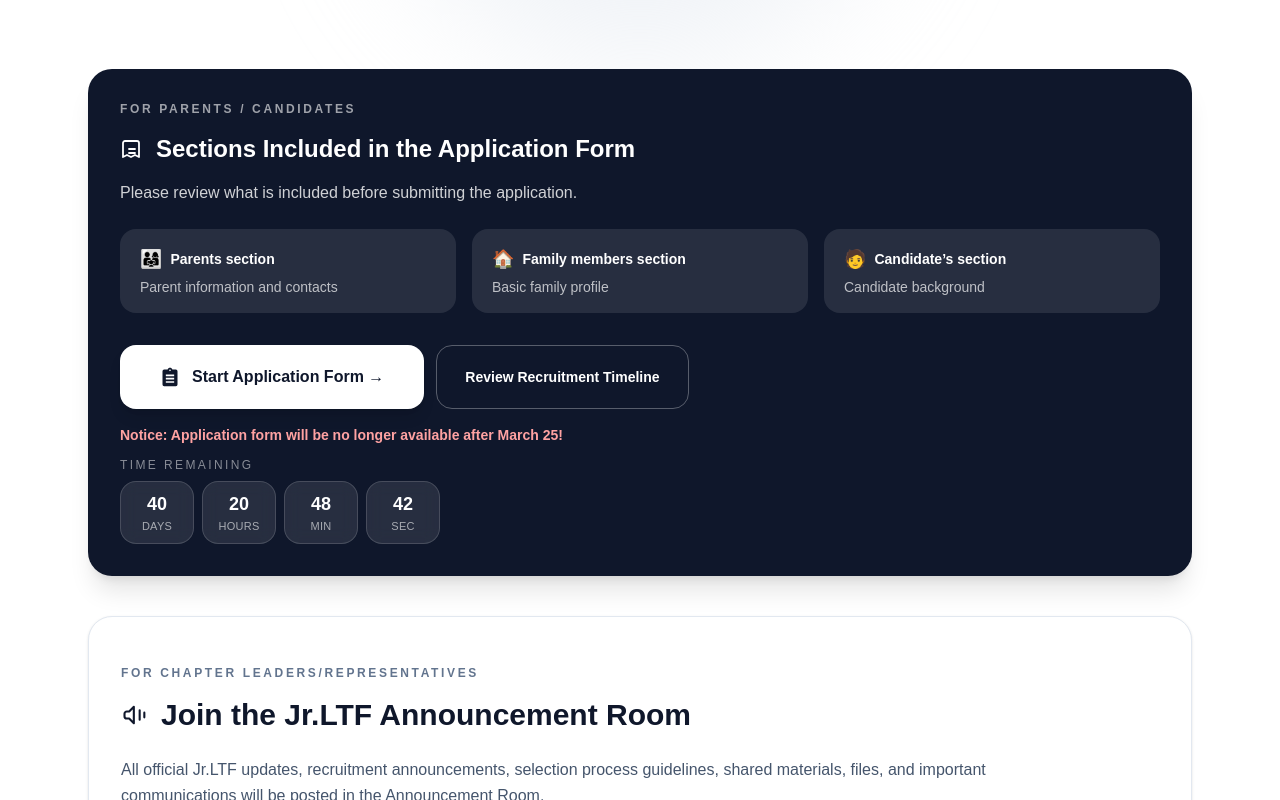
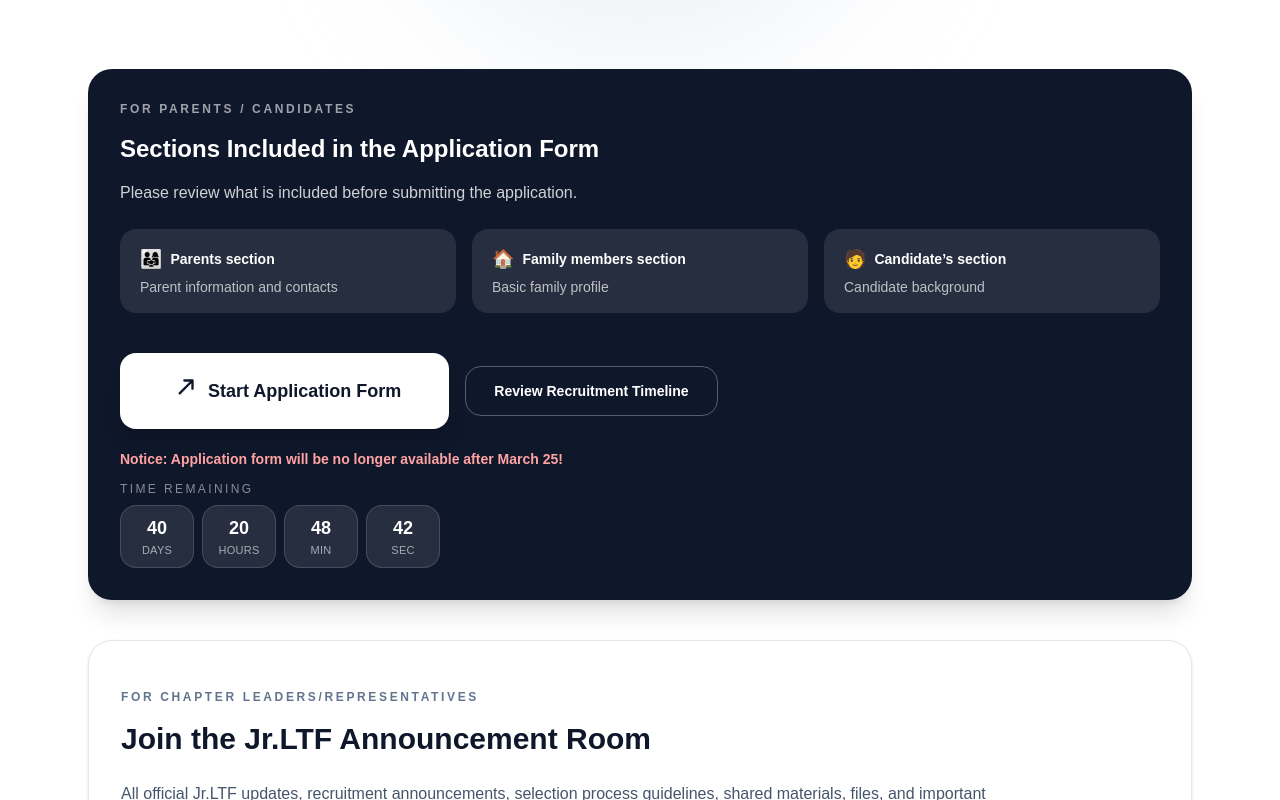
Before and after one commit to nyamkadorj/jrltf-site, a Next.js app: page /apply in a window 1280 px wide. Shown: the part 360-1160 px from the top of the page. Built offline with nearby package versions, Linux system fonts and the light colour scheme.

Commit message:
“Update”

```diff
--- a/src/app/apply/page.tsx
+++ b/src/app/apply/page.tsx
@@ -20,12 +20,9 @@ function CountdownToMarch25() {
     const getTargetDate = () => {
       const now = new Date();
       const year = now.getFullYear();
-      const target = new Date(year, 2, 25, 23, 59, 59); // March 25, 23:59:59
+      const target = new Date(year, 2, 25, 23, 59, 59);
 
-      if (now > target) {
-        return new Date(year + 1, 2, 25, 23, 59, 59);
-      }
-
+      if (now > target) return new Date(year + 1, 2, 25, 23, 59, 59);
       return target;
     };
 
@@ -50,13 +47,7 @@ function CountdownToMarch25() {
       const minutes = Math.floor((distance / (1000 * 60)) % 60);
       const seconds = Math.floor((distance / 1000) % 60);
 
-      setTimeLeft({
-        days,
-        hours,
-        minutes,
-        seconds,
-        expired: false,
-      });
+      setTimeLeft({ days, hours, minutes, seconds, expired: false });
     };
 
     updateCountdown();
@@ -85,6 +76,7 @@ function CountdownToMarch25() {
       <p className="mb-2 text-xs font-medium uppercase tracking-[0.2em] text-white/50">
         Time Remaining
       </p>
+
       <div className="flex flex-wrap gap-2">
         {items.map((item) => (
           <div
@@ -152,22 +144,6 @@ export default function ApplyPage() {
           </p>
 
           <div className="mt-4 flex items-center gap-3">
-            {/* Section Icon */}
-            <svg
-              xmlns="http://www.w3.org/2000/svg"
-              className="h-6 w-6 text-white"
-              fill="none"
-              viewBox="0 0 24 24"
-              stroke="currentColor"
-              strokeWidth={1.8}
-            >
-              <path
-                strokeLinecap="round"
-                strokeLinejoin="round"
-                d="M9 12h6m-6 4h6M7 4h10a2 2 0 012 2v14l-4-2-4 2-4-2-4 2V6a2 2 0 012-2z"
-              />
-            </svg>
-
             <h2 className="text-2xl font-bold">
               Sections Included in the Application Form
             </h2>
@@ -209,45 +185,50 @@ export default function ApplyPage() {
             </div>
           </div>
 
-          {/* Buttons */}
-          <div className="mt-8 flex flex-wrap gap-3">
+          {/* BUTTONS */}
+          <div className="mt-10 flex flex-wrap gap-4 items-center">
             <motion.a
               href={APPLY_URL}
               target="_blank"
               rel="noopener noreferrer"
-              whileHover={{ y: -2, scale: 1.03 }}
+              whileHover={{ y: -3, scale: 1.04 }}
               whileTap={{ scale: 0.97 }}
               transition={{ duration: 0.25, ease: EASE }}
-              className="inline-flex items-center justify-center gap-3 rounded-2xl bg-white px-10 py-5 text-base font-semibold text-slate-900 shadow-lg hover:bg-slate-100"
+              className="inline-flex items-center justify-center gap-3 rounded-2xl bg-white px-12 py-6 text-lg font-bold text-slate-900 shadow-xl hover:bg-slate-100"
             >
-              {/* Google Form Icon */}
+              {/* clickable / launch icon */}
               <svg
                 xmlns="http://www.w3.org/2000/svg"
-                className="h-5 w-5"
+                className="h-7 w-7"
+                fill="none"
                 viewBox="0 0 24 24"
-                fill="currentColor"
+                stroke="currentColor"
+                strokeWidth={2}
               >
-                <path d="M19 3H14.82C14.4 1.84 13.3 1 12 1s-2.4.84-2.82 2H5a2 2 0 00-2 2v16a2 2 0 002 2h14a2 2 0 002-2V5a2 2 0 00-2-2zm-7 0a1 1 0 110 2 1 1 0 010-2zm5 16H7v-2h10v2zm0-4H7v-2h10v2zm0-4H7V9h10v2z" />
+                <path
+                  strokeLinecap="round"
+                  strokeLinejoin="round"
+                  d="M14 3h7m0 0v7m0-7L10 14"
+                />
               </svg>
 
-              Start Application Form →
+              Start Application Form
             </motion.a>
 
             <Link
               href="/recruitment"
-              className="inline-flex items-center justify-center rounded-2xl border border-white/30 bg-transparent px-7 py-3.5 text-sm font-semibold text-white hover:bg-white/10"
+              className="inline-flex items-center justify-center rounded-2xl border border-white/30 px-7 py-3.5 text-sm font-semibold text-white hover:bg-white/10"
             >
               Review Recruitment Timeline
             </Link>
           </div>
 
-          {/* Notice */}
-          <p className="mt-4 text-sm font-semibold text-red-300">
-            Notice: Application form will be no longer available after March
-            25!
+          {/* NOTICE */}
+          <p className="mt-5 text-sm font-semibold text-red-300">
+            Notice: Application form will be no longer available after March 25!
           </p>
 
-          {/* Countdown Timer */}
+          {/* COUNTDOWN */}
           <CountdownToMarch25 />
         </motion.div>
       </section>
@@ -266,31 +247,14 @@ export default function ApplyPage() {
               For Chapter Leaders/Representatives
             </p>
 
-            <div className="mt-4 flex items-center gap-3">
-              <svg
-                xmlns="http://www.w3.org/2000/svg"
-                className="h-7 w-7 text-slate-900"
-                fill="none"
-                viewBox="0 0 24 24"
-                stroke="currentColor"
-                strokeWidth={1.8}
-              >
-                <path
-                  strokeLinecap="round"
-                  strokeLinejoin="round"
-                  d="M3 11v2a2 2 0 002 2h2l4 4V5L7 9H5a2 2 0 00-2 2zM16 8v8m4-6v4"
-                />
-              </svg>
-
-              <h2 className="text-3xl font-bold text-slate-900">
-                Join the Jr.LTF Announcement Room
-              </h2>
-            </div>
+            <h2 className="mt-4 text-3xl font-bold text-slate-900">
+              Join the Jr.LTF Announcement Room
+            </h2>
 
             <p className="mt-6 leading-relaxed text-slate-600">
-              All official Jr.LTF updates, recruitment announcements, selection
-              process guidelines, shared materials, files, and important
-              communications will be posted in the Announcement Room.
+              All official Jr.LTF updates, recruitment announcements,
+              selection process guidelines, shared materials, files, and
+              important communications will be posted in the Announcement Room.
             </p>
 
             <motion.a
@@ -300,7 +264,7 @@ export default function ApplyPage() {
               transition={{ duration: 0.25 }}
               className="mt-8 inline-block rounded-2xl bg-slate-900 px-6 py-3 text-sm font-semibold text-white shadow-md hover:opacity-90"
             >
-              Leaders&apos; Room
+              Leaders' Room
             </motion.a>
           </div>
         </motion.section>
```
